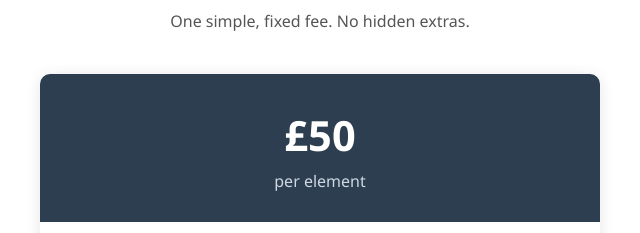
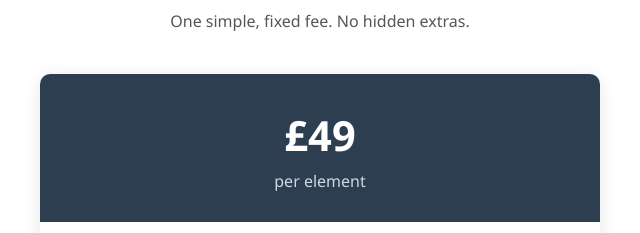
Before and after one commit to Mussolini62/thermacheck-uvalues, a plain HTML site: page index.html in a window 1280 px wide. Shown: the part 2644-2877 px from the top of the page, 320-960 px from the left. Drawn offline with Linux system fonts and the light colour scheme.

Commit message:
Update pricing from £50 to £49

```diff
--- a/index.html
+++ b/index.html
@@ -590,7 +590,7 @@
         <p class="section-subtitle">One simple, fixed fee. No hidden extras.</p>
         <div class="price-box">
             <div class="price-head">
-                <div class="amount">&pound;50</div>
+                <div class="amount">&pound;49</div>
                 <div class="unit">per element</div>
             </div>
             <div class="price-body">
```
